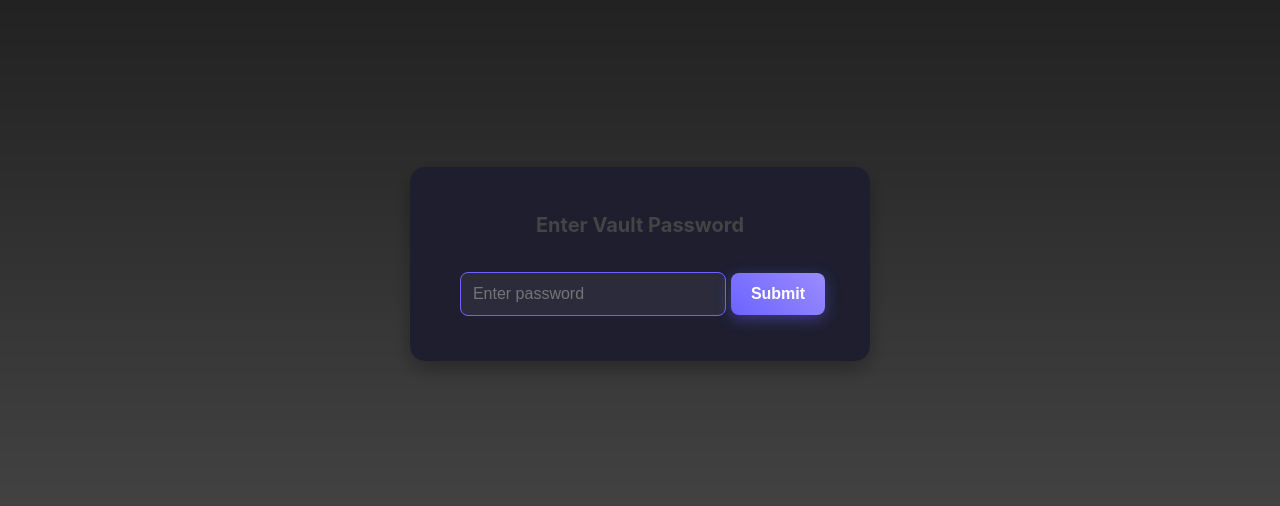
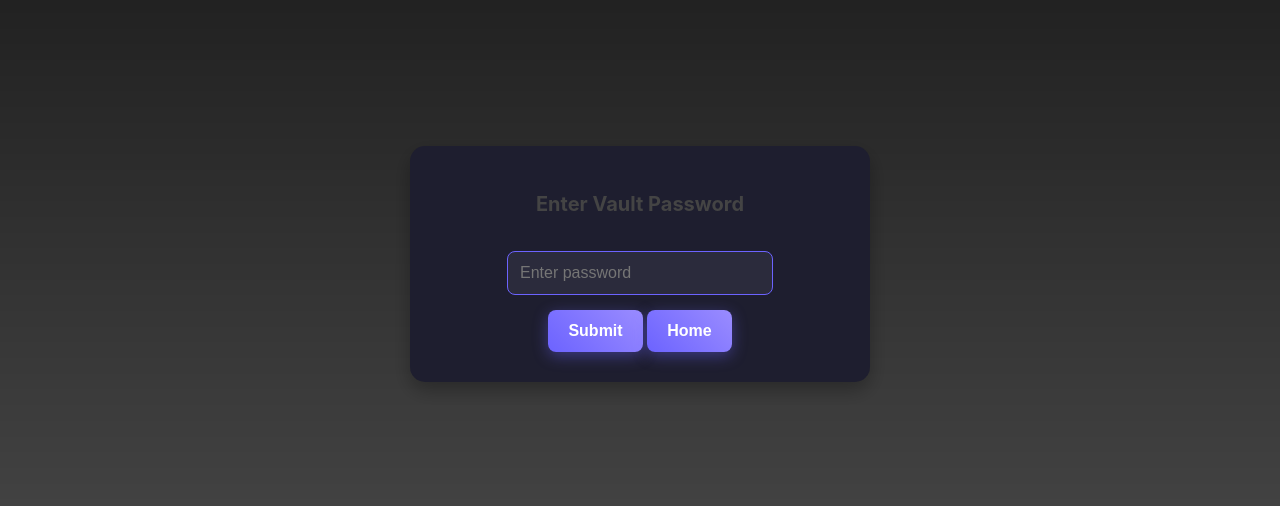
Before and after one commit to hmnhGeek/Spring-Boot-Music-App---Frontend, a React (Create React App) app: page /vault in a window 1280 px wide. Shown: the part 136-642 px from the top of the page. Built offline with nearby package versions, Linux system fonts and the light colour scheme; no server answers.

Commit message:
Incorrect password doest redirect to home

```diff
--- a/src/pages/Vault.jsx
+++ b/src/pages/Vault.jsx
@@ -112,16 +112,14 @@ const Vault = (props) => {
         setPasswordModalVisible(false); // Hide the password modal if the password is valid
         setSessionPassword(encodedPassword);
       } else {
-        alert("Incorrect password. Redirecting to Home.");
+        alert("Incorrect password.");
         setSessionPassword("");
-        navigate("/"); // Redirect to home page if password is incorrect
       }
     } catch (error) {
       if (error.response && error.response.status === 401) {
         // Handle 401 Unauthorized
-        alert("Incorrect password. Redirecting to Home.");
+        alert("Incorrect password.");
         setSessionPassword("");
-        navigate("/"); // Redirect to home page if password is incorrect
       } else {
         console.error("Error validating password:", error);
         setSessionPassword("");
@@ -209,9 +207,18 @@ const Vault = (props) => {
                 placeholder="Enter password"
                 className="password-input"
               />
-              <button className="submit-button" onClick={handlePasswordSubmit}>
-                Submit
-              </button>
+              <div>
+                <button
+                  className="submit-button"
+                  onClick={handlePasswordSubmit}
+                >
+                  Submit
+                </button>
+                &nbsp;
+                <button className="submit-button" onClick={() => navigate("/")}>
+                  Home
+                </button>
+              </div>
             </div>
           </div>
         )}
```
